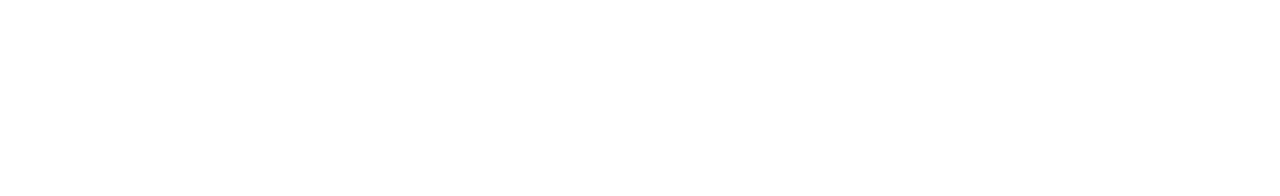
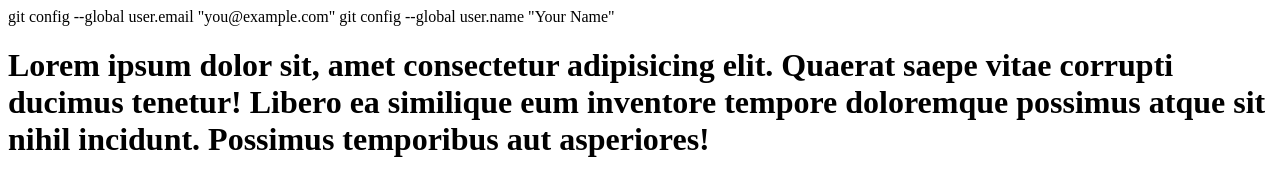
Before and after one commit to fayyoza200715/Mix, a plain HTML site: page index.html in a window 1280 px wide. Drawn offline with Linux system fonts and the light colour scheme.

Commit message:
man o'zagartirdim

```diff
--- a/index.html
+++ b/index.html
@@ -6,6 +6,8 @@
     <title>Document</title>
 </head>
 <body>
-
+    git config --global user.email "you@example.com"
+    git config --global user.name "Your Name"
+    <h1>Lorem ipsum dolor sit, amet consectetur adipisicing elit. Quaerat saepe vitae corrupti ducimus tenetur! Libero ea similique eum inventore tempore doloremque possimus atque sit nihil incidunt. Possimus temporibus aut asperiores!</h1>
 </body>
 </html>
```
